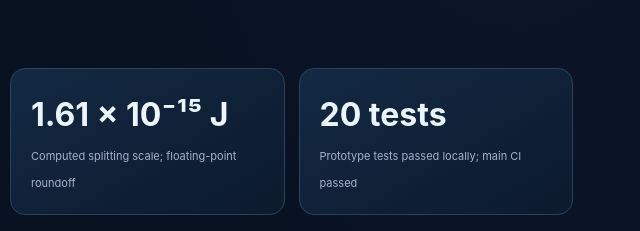
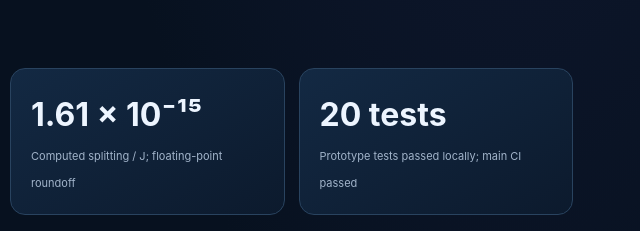
Before and after one commit to RFT-SIRM/RFT-QPU-Sierpinski, a plain HTML site: page docs/index.html in a window 1280 px wide. Shown: the part 3290-3521 px from the top of the page, 637-1277 px from the left. Drawn offline with Linux system fonts and the light colour scheme.

Commit message:
docs: correct dimensionless doublet splitting label

```diff
--- a/docs/index.html
+++ b/docs/index.html
@@ -12,7 +12,7 @@
 <article class="card"><img src="assets/icons/doublet.svg" alt="Candidate doublet icon"><h3>Candidate doublet</h3><p>The lowest two-dimensional spectral subspace is checked against leakage states.</p></article>
 <article class="card"><img src="assets/icons/control.svg" alt="Projected controls icon"><h3>Projected controls</h3><p>Local spin-like operators are projected into the subspace and tested for independence.</p></article></div><div class="note"><strong>Mathematical boundary:</strong> −8/9 is a normalized fourth-moment invariant, not an energy gap, protection factor or gate-fidelity estimate. Gauge covariance is a model symmetry, not immunity to laboratory noise.</div></div></section>
 <section id="tile"><div class="wrap"><div class="head"><span class="eyebrow">02 · First physical embodiment</span><h2>One graph site becomes two transmon modes.</h2><p>Each of six graph sites is represented by a dual-rail pair qᵥ,↑ and qᵥ,↓. The numerical study is restricted to one total excitation. The paired modes form a synthetic SU(2) degree of freedom; they are not two independent logical qubits.</p></div><div class="panel"><div class="panelhead"><span class="tag">Level-1 proposed transmon topology</span><span class="tag">6 sites · 9 edges · 12 modes</span></div><div class="panelbody"><div class="diagram"><img src="assets/level1-transmon-topology.svg" alt="Six dual-rail transmon sites connected by identity, X, Y and Z links"></div><p class="caption">Engineering schematic from the numerical prototype. It is not a chip photograph, fabrication mask or measured device.</p></div></div><div class="tablewrap"><table><thead><tr><th>Link class</th><th>Graph edges</th><th>Channels per edge</th><th>Total</th></tr></thead><tbody><tr><td>Identity</td><td>6</td><td>2</td><td>12</td></tr><tr><td>X transport</td><td>1</td><td>4</td><td>4</td></tr><tr><td>Y transport</td><td>1</td><td>4</td><td>4</td></tr><tr><td>Z transport</td><td>1</td><td>2</td><td>2</td></tr><tr><td><b>Total</b></td><td>9</td><td>—</td><td>22</td></tr></tbody></table></div></div></section>
-<section id="results"><div class="wrap"><div class="head"><span class="eyebrow">03 · Numerical prototype</span><h2>What the level-1 model currently computes.</h2><p>These are finite-model outputs, not laboratory measurements.</p></div><div class="grid metrics"><div class="metric"><b>1.3937127 J</b><small>Gap to next eigenvalue</small></div><div class="metric"><b>0.1770433</b><small>Best local g_eff, vertex 5</small></div><div class="metric"><b>1.61 × 10⁻¹⁵ J</b><small>Computed splitting scale; floating-point roundoff</small></div><div class="metric"><b>20 tests</b><small>Prototype tests passed locally; main CI passed</small></div></div><div class="tablewrap"><table><thead><tr><th>SG level</th><th>Graph sites</th><th>Transmons</th><th>Gap / J</th><th>Best local g_eff</th></tr></thead><tbody><tr><td>1</td><td>6</td><td>12</td><td>1.393713</td><td>0.177043</td></tr><tr><td>2</td><td>15</td><td>30</td><td>0.397335</td><td>0.079709</td></tr><tr><td>3</td><td>42</td><td>84</td><td>0.088608</td><td>0.034749</td></tr><tr><td>4</td><td>123</td><td>246</td><td>0.015864</td><td>0.017990</td></tr><tr><td>5</td><td>366</td><td>732</td><td>0.002986</td><td>0.015085</td></tr></tbody></table></div><p class="caption">The 0.015085 value belongs to level 5; it is not the level-1 result.</p></div></section>
+<section id="results"><div class="wrap"><div class="head"><span class="eyebrow">03 · Numerical prototype</span><h2>What the level-1 model currently computes.</h2><p>These are finite-model outputs, not laboratory measurements.</p></div><div class="grid metrics"><div class="metric"><b>1.3937127 J</b><small>Gap to next eigenvalue</small></div><div class="metric"><b>0.1770433</b><small>Best local g_eff, vertex 5</small></div><div class="metric"><b>1.61 × 10⁻¹⁵</b><small>Computed splitting / J; floating-point roundoff</small></div><div class="metric"><b>20 tests</b><small>Prototype tests passed locally; main CI passed</small></div></div><div class="tablewrap"><table><thead><tr><th>SG level</th><th>Graph sites</th><th>Transmons</th><th>Gap / J</th><th>Best local g_eff</th></tr></thead><tbody><tr><td>1</td><td>6</td><td>12</td><td>1.393713</td><td>0.177043</td></tr><tr><td>2</td><td>15</td><td>30</td><td>0.397335</td><td>0.079709</td></tr><tr><td>3</td><td>42</td><td>84</td><td>0.088608</td><td>0.034749</td></tr><tr><td>4</td><td>123</td><td>246</td><td>0.015864</td><td>0.017990</td></tr><tr><td>5</td><td>366</td><td>732</td><td>0.002986</td><td>0.015085</td></tr></tbody></table></div><p class="caption">The 0.015085 value belongs to level 5; it is not the level-1 result.</p></div></section>
 <section id="entangler"><div class="wrap"><div class="head"><span class="eyebrow">04 · Two-cell demonstrator</span><h2>From one logical cell to a projected interaction.</h2><p>Two independently calibrated level-1 cells are coupled at selected anchor sites. The proposed differential-density interaction uses four pairwise cross-Kerr channels.</p></div><div class="two"><div class="panel"><div class="panelhead"><span class="tag">Two-cell coupling concept</span><span class="tag">24 data transmons</span></div><div class="panelbody"><div class="diagram"><img src="assets/two-cell-entangler.svg" alt="Two transmon cells coupled by four signed cross-Kerr channels"></div></div></div><div class="card"><h3>Projected interaction</h3><p class="mono">H_AB / ℏ = χ S_z(A) S_z(B)</p><p><b>0.00783608327 χ</b><br><span class="muted">Projected interaction coefficient</span></p><p><b>6.38074 μs</b><br><span class="muted">Ideal estimate at assumed χ/(2π) = 10 MHz</span></p><div class="note"><strong>Not a measured gate.</strong> Estimate omits pulse envelopes, decoherence, parasitic couplings, calibration error and leakage during operation.</div></div></div></div></section>
 <section id="roadmap"><div class="wrap"><div class="head"><span class="eyebrow">05 · Engineering sequence</span><h2>The next work is circuit physics, not a bigger animation.</h2><p>Resolve the complex coupling implementation on one cell before scaling the graph or building a two-cell processor.</p></div><div class="note red"><strong>Current tape-out blocker — complex Z link.</strong> The active Z edge connects resonant degree-4 sites in the present frequency plan, but its diagonal hopping amplitudes have non-real phases. A single real static coupler cannot implement them. A phase-engineered multi-path or parametric solution, or a revised rotating-frame/frequency plan, is required.</div><div class="grid steps" style="margin-top:18px"><article class="step"><b>01</b><h3>Resolve the Z coupler</h3><p>Choose a physical phase-engineering path and preserve the complex coefficient.</p></article><article class="step"><b>02</b><h3>Validate the tile</h3><p>Check multilevel circuit-QED, parasitics, sidebands and leakage.</p></article><article class="step"><b>03</b><h3>Measure one cell</h3><p>Fabricate, calibrate, reconstruct the spectrum and projected controls.</p></article><article class="step"><b>04</b><h3>Build the 24-mode pair</h3><p>Implement signed cross-Kerr channels and measure an entangling gate.</p></article><article class="step"><b>05</b><h3>Scale from evidence</h3><p>Start with nearest-neighbour logical modules; expand after data.</p></article></div></div></section>
 <section id="evidence"><div class="wrap"><div class="head"><span class="eyebrow">06 · Evidence discipline</span><h2>Mathematics, numerics and hardware are different claims.</h2></div><div class="grid evidence"><article class="card"><b>A</b><h3>Analytic anchor</h3><p class="muted">The companion project documents the fourth spectral-moment identity and normalized limit −8/9.</p></article><article class="card"><b>B</b><h3>Numerical model</h3><p class="muted">Finite graph, SU(2) Hamiltonian, projected controls and two-cell projection are reproducible.</p></article><article class="card"><b>C</b><h3>Proposed hardware</h3><p class="muted">Transmon mapping and controls are engineering designs awaiting validation.</p></article><article class="card"><b>D</b><h3>Experimental device</h3><p class="muted">No fabricated or measured QPU is claimed. Gate fidelity and fault tolerance are unestablished.</p></article></div><div class="panel" style="margin-top:18px"><div class="panelhead"><span class="tag">Current verification status</span><span class="tag">Main baseline · 11 Nov 2026</span></div><div class="panelbody"><p>✓ Level-1 numerical package and regression tests implemented.</p><p>✓ Topology and 22-channel coefficient export generated.</p><p>⚠ Complex-Z physical coupler remains open.</p><p>○ Fabrication and measured gates not demonstrated.</p></div></div></div></section></main>
```
